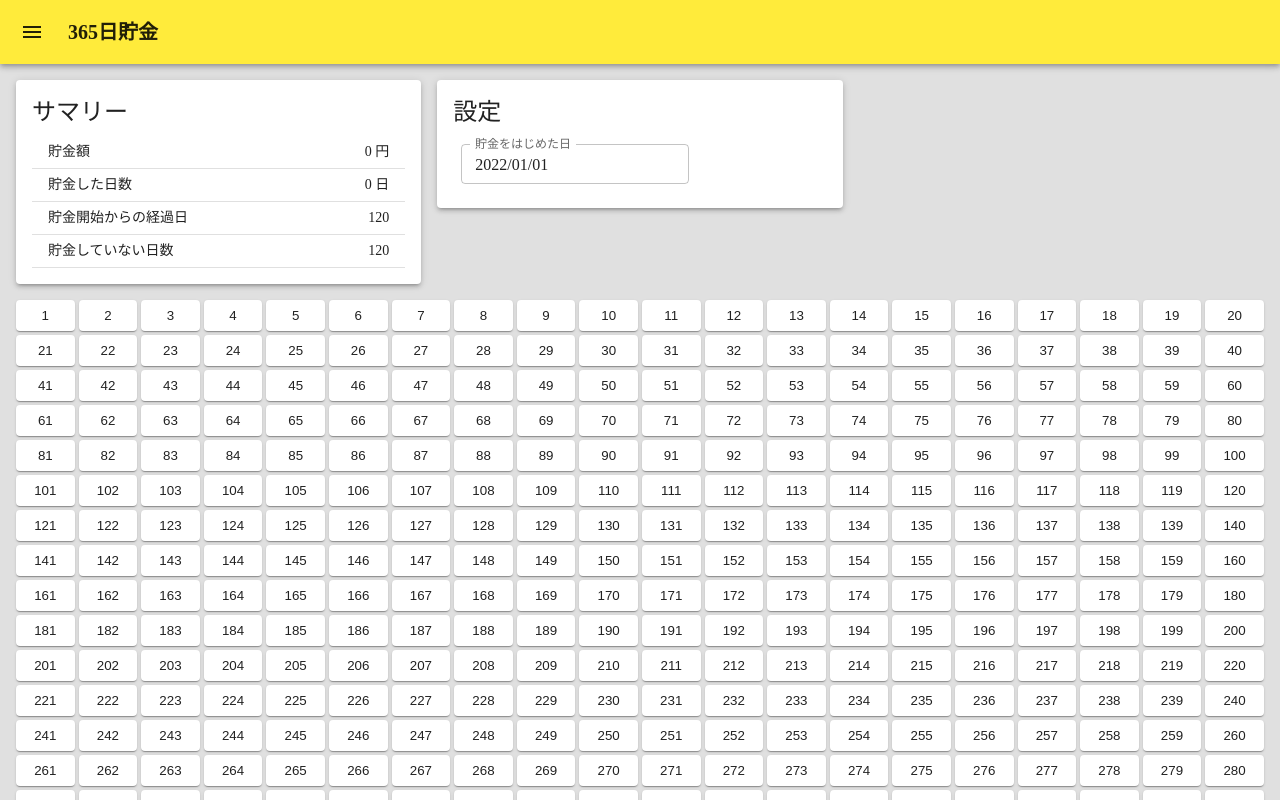
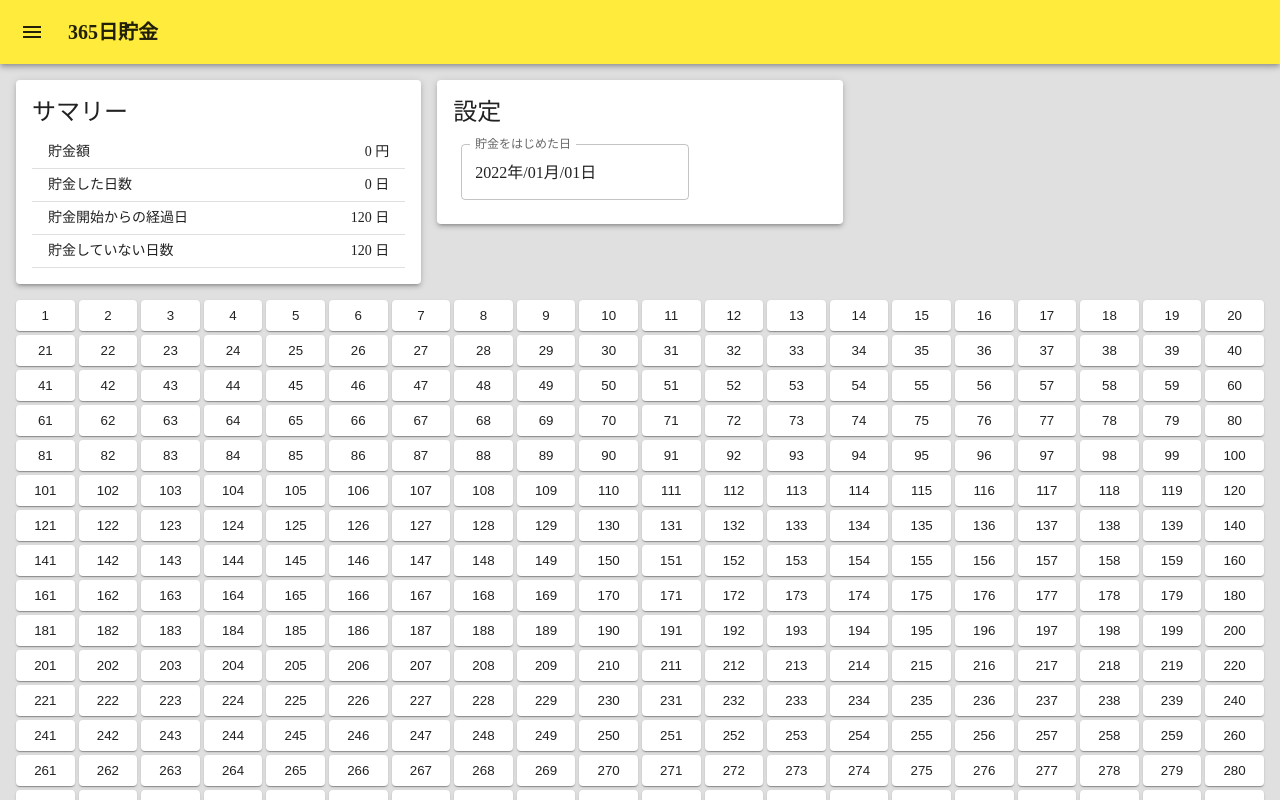
Before and after one commit to sawadyecma/365-deposite, a React (Create React App) app: page / in a window 1280 px wide. Shown: the top 800 px of the page. Built offline with nearby package versions, Linux system fonts and the light colour scheme.

Commit message:
DatePicker導入

```diff
--- a/package.json
+++ b/package.json
@@ -9,10 +9,10 @@
     "@emotion/styled": "^11.8.1",
     "@mui/icons-material": "^5.6.2",
     "@mui/material": "^5.6.4",
-    "@mui/x-date-pickers": "^5.0.0-alpha.4",
     "@reduxjs/toolkit": "^1.8.1",
     "date-fns": "^2.28.0",
     "react": "^18.1.0",
+    "react-datepicker": "^4.8.0",
     "react-dom": "^18.1.0",
     "react-redux": "^8.0.1",
     "react-scripts": "4.0.3",
@@ -20,6 +20,7 @@
   },
   "devDependencies": {
     "@types/react": "^18.0.9",
+    "@types/react-datepicker": "^4.4.1",
     "@types/react-dom": "^18.0.3",
     "typescript": "4.4.2"
   },
--- a/src/App.tsx
+++ b/src/App.tsx
@@ -1,5 +1,4 @@
 import { Grid, Paper } from "@mui/material";
-import { differenceInCalendarDays } from "date-fns";
 import { dayClick } from "./basis/global-state/features/day/slice";
 import { onStartDateChange } from "./basis/global-state/features/setting/slice";
 import { useAppDispatch, useAppSelector } from "./basis/global-state/hooks";
@@ -11,7 +10,9 @@ import { Day } from "./domain/day";
 
 export const App = () => {
   const days = useAppSelector((state) => state.day.days);
-  const { startDate } = useAppSelector((state) => state.setting);
+  const startDate = useAppSelector(
+    (state) => new Date(state.setting.startDate)
+  );
   const dispatch = useAppDispatch();
 
   const handleCalendarChange = (argDay: Day) => {
--- a/src/basis/global-state/features/setting/slice.ts
+++ b/src/basis/global-state/features/setting/slice.ts
@@ -2,11 +2,13 @@ import { createSlice, PayloadAction } from "@reduxjs/toolkit";
 import { startOfYear } from "date-fns";
 
 export interface SettingState {
-  startDate: Date;
+  // startDate: Date;
+  startDate: string;
 }
 
 const initialState: SettingState = {
-  startDate: startOfYear(new Date()),
+  // startDate: startOfYear(new Date()),
+  startDate: startOfYear(new Date()).toISOString(),
 };
 
 export const settingSlice = createSlice({
@@ -14,7 +16,7 @@ export const settingSlice = createSlice({
   initialState,
   reducers: {
     onStartDateChange: (state, action: PayloadAction<Date>) => {
-      state.startDate = action.payload;
+      state.startDate = action.payload.toISOString();
     },
   },
 });
--- a/src/basis/global-state/store.ts
+++ b/src/basis/global-state/store.ts
@@ -1,4 +1,4 @@
-import { configureStore } from "@reduxjs/toolkit";
+import { combineReducers, configureStore } from "@reduxjs/toolkit";
 import { daySliceReducer } from "./features/day/slice";
 import {
   persistStore,
@@ -13,16 +13,19 @@ import {
 import storage from "redux-persist/lib/storage";
 import { settingSliceReducer } from "./features/setting/slice";
 
+const reducer = combineReducers({
+  day: persistReducer({ key: "days", version: 2, storage }, daySliceReducer),
+  setting: persistReducer(
+    { key: "setting", version: 2, storage },
+    settingSliceReducer
+  ),
+});
+
 export const store = configureStore({
-  reducer: {
-    day: persistReducer({ key: "days", version: 1, storage }, daySliceReducer),
-    setting: persistReducer(
-      { key: "setting", version: 1, storage },
-      settingSliceReducer
-    ),
-  },
+  reducer,
   middleware: (getDefaultMiddleware) =>
     getDefaultMiddleware({
+      // serializableCheck: false,
       serializableCheck: {
         ignoredActions: [FLUSH, REHYDRATE, PAUSE, PERSIST, PURGE, REGISTER],
       },
--- a/src/components/Config.tsx
+++ b/src/components/Config.tsx
@@ -1,7 +1,10 @@
 import { Box, TextField, Typography } from "@mui/material";
-import { LocalizationProvider, DatePicker } from "@mui/x-date-pickers";
-import { AdapterDateFns } from "@mui/x-date-pickers/AdapterDateFns";
-import { ja } from "date-fns/locale";
+import DatePicker, { registerLocale } from "react-datepicker";
+import "react-datepicker/dist/react-datepicker.css";
+
+import ja from "date-fns/locale/ja";
+
+registerLocale("ja", ja);
 
 interface Props {
   date: Date;
@@ -13,19 +16,13 @@ export const Config = ({ date, onDateChange }: Props) => {
     <>
       <Typography variant="h5">設定</Typography>
       <Box p={1} pt={2}>
-        <LocalizationProvider dateAdapter={AdapterDateFns} adapterLocale={ja}>
-          <DatePicker
-            label="貯金をはじめた日"
-            value={date}
-            onChange={(date: Date | null) => {
-              if (!date) {
-                return;
-              }
-              onDateChange(date);
-            }}
-            renderInput={(props) => <TextField {...props} size="small" />}
-          />
-        </LocalizationProvider>
+        <DatePicker
+          selected={date}
+          onChange={(date: Date) => onDateChange(date)}
+          locale="ja"
+          dateFormat="yyyy年/MM月/dd日"
+          customInput={<TextField label="貯金をはじめた日" />}
+        />
       </Box>
     </>
   );
--- a/src/components/Summary.tsx
+++ b/src/components/Summary.tsx
@@ -13,8 +13,8 @@ interface Props {
   startDate: Date;
 }
 
-function createRow(name: string, value: number | string) {
-  return { name, value };
+function createRow(name: string, value: number | string, unit: string) {
+  return { name, value, unit };
 }
 
 export const Summary = ({ days, startDate, ...props }: Props) => {
@@ -23,10 +23,10 @@ export const Summary = ({ days, startDate, ...props }: Props) => {
   const skippedDayCount = passedDayCount - checkedDayLen;
 
   const rows = [
-    createRow("貯金額", `${sumPressedDays(days)} 円`),
-    createRow("貯金した日数", `${checkedDayLen} 日`),
-    createRow("貯金開始からの経過日", passedDayCount || "-"),
-    createRow("貯金していない日数", skippedDayCount || "-"),
+    createRow("貯金額", sumPressedDays(days), "円"),
+    createRow("貯金した日数", checkedDayLen, "日"),
+    createRow("貯金開始からの経過日", passedDayCount || "-", "日"),
+    createRow("貯金していない日数", skippedDayCount || "-", "日"),
   ];
 
   return (
@@ -38,7 +38,9 @@ export const Summary = ({ days, startDate, ...props }: Props) => {
             return (
               <TableRow key={row.name}>
                 <TableCell>{row.name}</TableCell>
-                <TableCell align="right">{row.value}</TableCell>
+                <TableCell align="right">
+                  {row.value} {row.unit}
+                </TableCell>
               </TableRow>
             );
           })}
```
Also changed, not shown: 1 other file (tests, documents, lock files or other folders).
